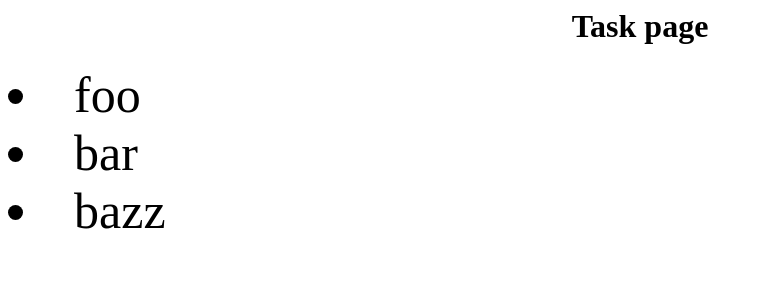
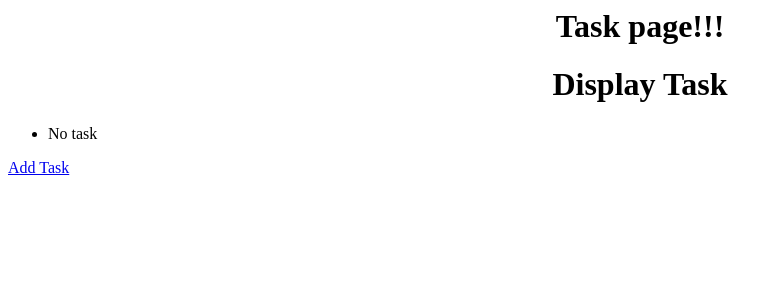
Before and after one commit to mdparvex/NewDjangoProject, a Django app: page /task/ in a window 1280 px wide. Shown: the top 300 px of the page, without its empty margins (0-783 px from the left). Run offline with Django 4.2, Linux system fonts and the light colour scheme.

Commit message:
added task

```diff
--- a/helloWorld/task/templates/task/index.html
+++ b/helloWorld/task/templates/task/index.html
@@ -1,16 +1,13 @@
-<DOCTYPE html>
-<html lang="en">
-	<head>
-		<title> Task! </title>
-	</head>
+{% extends "task/layout.html" %}
+{%block body%}
+	<h1 style="text-align: center;"> Display Task </h1>
+	<ul>
+		{% for task in tasks %}
+		<li style= "font-size: 50px;"> {{task}} </li>
+		{% empty %}
+			<li> No task</li>
+		{% endfor %}
+	</ul>
+	<a href = "{% url "task:add" %}"> Add Task </a>
 
-	<body>
-		<h1 style="text-align: center;"> Task page</h1>
-		<ul">
-			{% for task in tasks %}
-			<li style= "font-size: 50px;"> {{task}} </li>
-			{%endfor%}
-		</ul>
-
-	</body>
-</html>
+{% endblock %}
--- /dev/null
+++ b/helloWorld/task/templates/task/layout.html
@@ -0,0 +1,13 @@
+<DOCTYPE html>
+<html lang="en">
+	<head>
+		<title> Task! </title>
+	</head>
+
+	<body>
+		<h1 style="text-align: center;"> Task page!!!</h1>
+		{% block body %}
+		{% endblock %}
+
+	</body>
+</html>
--- a/helloWorld/task/urls.py
+++ b/helloWorld/task/urls.py
@@ -1,7 +1,9 @@
 from django.urls import path, include
 from . import views
 
+app_name = "task"
 urlpatterns = [
-    path('', views.index, name="index")
+    path('', views.index, name="index"),
+    path('add/', views.add, name="add")
 
 ]
--- a/helloWorld/task/views.py
+++ b/helloWorld/task/views.py
@@ -1,10 +1,34 @@
 from django.shortcuts import render
+from django.http import HttpResponseRedirect
+from django.urls import reverse
+from django import forms
 
 # Create your views here.
-tasks=['foo', 'bar', 'bazz']
+
+class CreateNewFom(forms.Form):
+	task= forms.CharField(label = "New Task")
 
 def index(request):
-	contex = {
-		"tasks": tasks
+
+	if "tasks" not in request.session:
+		request.session["tasks"]=[]
+
+
+	context = {
+		"tasks": request.session["tasks"]
 	}
-	return render(request, "task/index.html", contex)
+	return render(request, "task/index.html", context)
+
+def add(request):
+	if request.method=="POST":
+		form = CreateNewFom(request.POST)
+		if form.is_valid():
+			task = form.cleaned_data["task"]
+			request.session["tasks"] +=[task]
+			return HttpResponseRedirect(reverse("task:index"))
+		else:
+			return render(request, "task/add.html", {"form": form})
+	context={
+		"form": CreateNewFom()
+	}
+	return render(request, "task/add.html", context)
```
Also changed, not shown: helloWorld/task/templates/task/add.html (added, +11 -0 lines), helloWorld/db.sqlite3.
